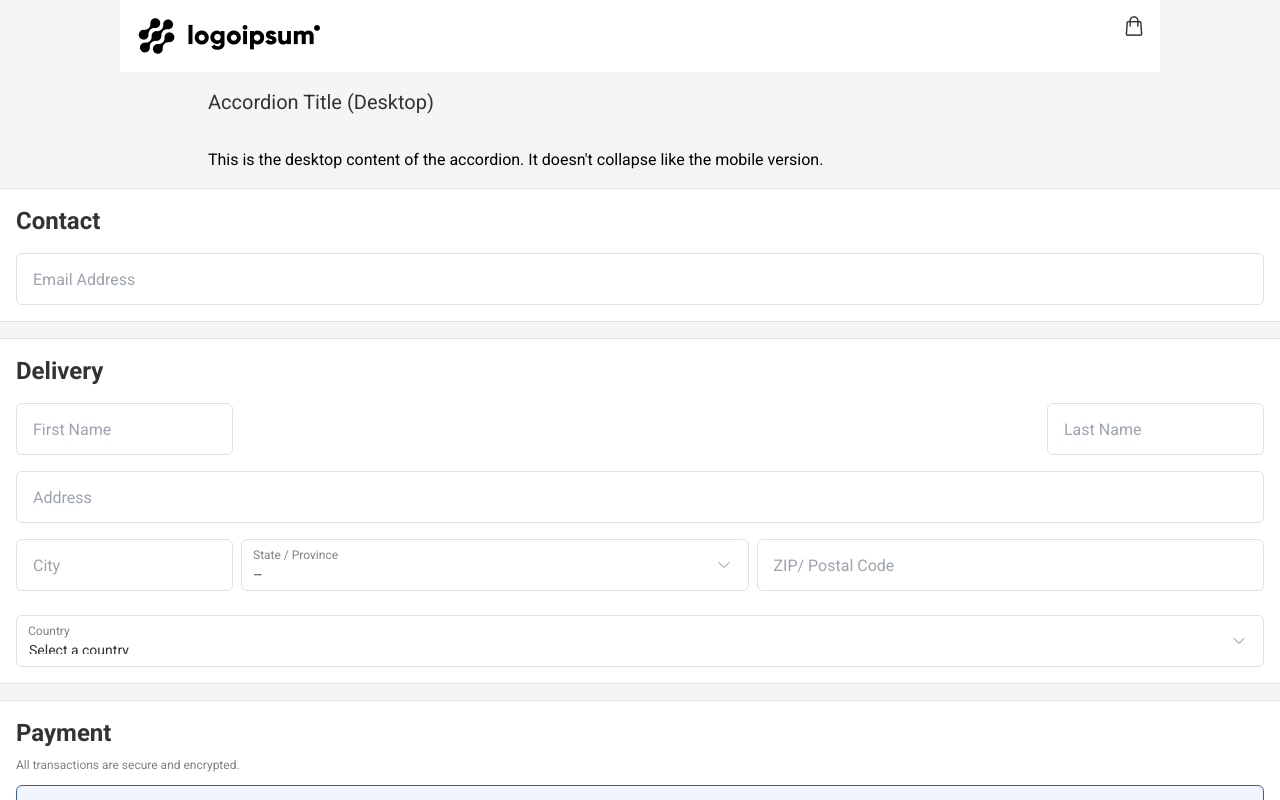
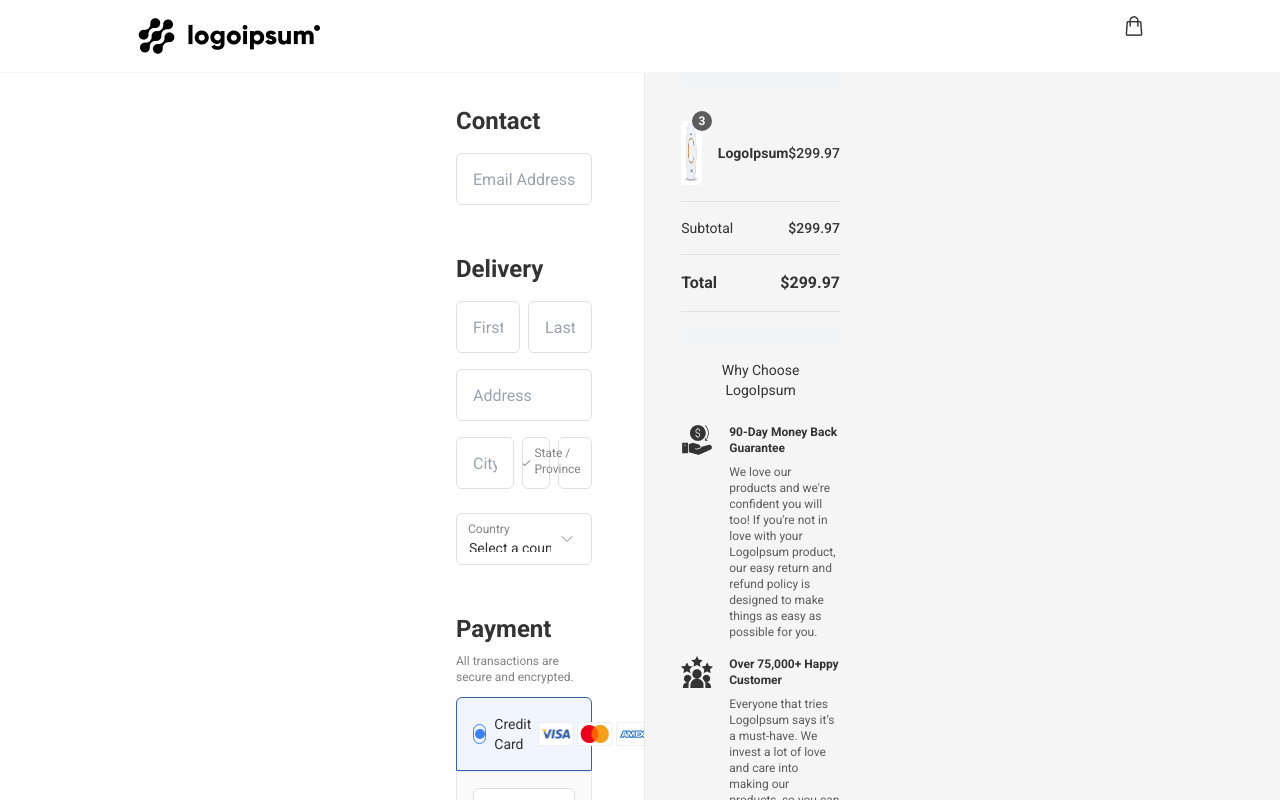
Before and after one commit to mrvanagas/commerce-core, a React (Vite) app: page / in a window 1280 px wide. Shown: the top 800 px of the page. Built offline with nearby package versions, Linux system fonts and the light colour scheme.

Commit message:
adjusted desktop styling

```diff
--- a/src/App.tsx
+++ b/src/App.tsx
@@ -1,23 +1,41 @@
-import './App.css'
-import Contact from './components/contact/Contact'
-import Delivery from './components/delivery/Delivery'
-import Navbar from './components/navbar/Navbar'
-import OrderInfo from './components/order-info/OrderInfo'
-import OurBenefits from './components/our-benefits/OurBenefits'
-import Payment from './components/payment/Payment'
+import Contact from './components/contact/Contact';
+import Delivery from './components/delivery/Delivery';
+import Navbar from './components/navbar/Navbar';
+import OrderInfo from './components/order-info/OrderInfo';
+import OurBenefits from './components/our-benefits/OurBenefits';
+import Payment from './components/payment/Payment';
 
 function App() {
-
   return (
-    <div className='container bg-neutral-100'>
+    <div className='bg-neutral-100 lg:bg-white'>
       <Navbar />
-      <OrderInfo />
-      <Contact />
-      <Delivery />
-      <Payment />
-      <OurBenefits />
+      <div className='hidden lg:block'>
+        <div className='lg:flex lg:justify-center'>
+          <div className='lg:w-full'>
+            <div className='pr-9 ml-[440px]'>
+              <Contact />
+              <Delivery />
+              <Payment />
+            </div>
+          </div>
+          <div className='bg-neutral-100 lg:w-full'>
+            <div className='border-l pl-9 mr-[440px]'>
+              <div className='hidden lg:block'>
+                <OrderInfo />
+              </div>
+            </div>
+          </div>
+        </div>
+      </div>
+      <div className='block lg:hidden'>
+        <OrderInfo />
+        <Contact />
+        <Delivery />
+        <Payment />
+        <OurBenefits />
+      </div>
     </div>
-  )
+  );
 }
 
-export default App
+export default App;
--- a/src/components/contact/Contact.tsx
+++ b/src/components/contact/Contact.tsx
@@ -2,7 +2,7 @@ import InputField from '../../shared/input/Input';
 
 const Contact: React.FC = () => {
   return (
-    <div className='bg-white border-t border-b border-neutral-550 p-4 mb-4'>
+    <div className='bg-white border-y lg:border-y-0 border-neutral-550 p-4 my-4'>
       <h2 className='text-2xl font-bold mb-4 text-neutral-450'>Contact</h2>
       <InputField label='Email Address' placeholder='Email Address' />
     </div>
--- a/src/components/delivery/Delivery.tsx
+++ b/src/components/delivery/Delivery.tsx
@@ -27,26 +27,26 @@ const Delivery: React.FC = () => {
   };
 
   return (
-    <div className='bg-white border-t border-b border-neutral-550 p-4 mb-4 text-neutral-450'>
+    <div className='bg-white border-y lg:border-y-0 border-neutral-550 p-4 mb-4 text-neutral-450'>
       <h2 className='text-2xl font-bold mb-4'>Delivery</h2>
-      <div className='flex justify-between gap-2 mb-4'>
+      <div className='flex justify-normal gap-2 mb-4'>
         <Input placeholder={'First Name'} />
         <Input placeholder={'Last Name'} />
       </div>
       <Input placeholder={'Address'} className='mb-4' />
-      <div className='flex flex-col md:flex-row gap-2 mb-4'>
-        <Input placeholder={'City'} className='w-full md:w-auto mb-2' />
-        <div className='flex flex-row gap-2 w-full'>
+      <div className='flex flex-col lg:flex-row lg:justify-evenly gap-2 mb-4'>
+        <Input placeholder={'City'} className='flex-1 mb-2' />
+        <div className='flex gap-2'>
           <div className='flex-1'>
             <StateSelect
               states={states}
               selectedState={selectedState}
               onStateChange={handleStateChange}
-              className='w-full'
+              className=''
             />
           </div>
           <div className='flex-1'>
-            <Input placeholder={'ZIP/ Postal Code'} className='w-full' />
+            <Input placeholder={'ZIP/ Postal Code'} className='' />
           </div>
         </div>
       </div>
--- a/src/components/navbar/Navbar.tsx
+++ b/src/components/navbar/Navbar.tsx
@@ -3,7 +3,7 @@ import shopping from '../../images/shopping-bag.png';
 
 const Navbar = () => {
   return (
-    <nav>
+    <nav className='border-b border-neutral-100'>
       <div className='bg-white flex justify-between mx-auto p-4 h-[56px] md:h-[72px] max-w-[1040px]'>
           <a href='#'>
             <img src={logo}  className='h-6 md:h-full'/>
--- a/src/components/order-info/OrderInfo.tsx
+++ b/src/components/order-info/OrderInfo.tsx
@@ -1,12 +1,13 @@
 import { useState } from 'react';
 import Chevron from '../../images/Chevron.svg';
 import Product from '../../images/product.png';
+import OurBenefits from '../our-benefits/OurBenefits';
 
 const OrderInfo = () => {
   const [isOpen, setIsOpen] = useState(false);
 
   return (
-    <div className='w-full max-w-4xl mx-auto'>
+    <div className='mx-auto'>
       <div className='block lg:hidden'>
         <button
           onClick={() => setIsOpen(!isOpen)}
@@ -28,7 +29,7 @@ const OrderInfo = () => {
             isOpen ? 'max-h-96' : 'max-h-0'
           }`}
         >
-          <div className='p-4 bg-neutral-100'>
+          <div className='pt-4 px-4 bg-neutral-100'>
             <div className='border-y border-neutral-550'>
               <div className='py-4 flex items-center'>
                 <div className='relative'>
@@ -66,15 +67,46 @@ const OrderInfo = () => {
         </div>
       </div>
       <div className='hidden lg:block'>
-        <div className='p-4 bg-neutral-100 text-neutral-450'>
-          <h2 className='text-xl'>Accordion Title (Desktop)</h2>
+        <div className='py-4 bg-gray-100'>
+          <div className='py-4 bg-neutral-100'>
+            <div className='border-y lg:border-b lg:border-t-0 border-neutral-550'>
+              <div className='py-4 flex items-center'>
+                <div className='relative'>
+                  <img
+                    src={Product}
+                    alt='product'
+                    className='h-16 w-16 rounded'
+                  />
+                  <span className='absolute top-0 right-0 transform translate-x-1/2 -translate-y-1/2 bg-neutral-650 text-white text-xs font-bold rounded-full w-5 h-5 flex items-center justify-center'>
+                    3
+                  </span>
+                </div>
+                <p className='text-sm font-bold text-neutral-450 ml-4'>
+                  LogoIpsum
+                </p>
+                <p className='ml-auto text-sm text-neutral-450 font-medium'>
+                  $299.97
+                </p>
+              </div>
+            </div>
+
+            <div className='py-4 flex items-center border-b border-neutral-550'>
+              <p className='text-sm font-normal text-neutral-450'>Subtotal</p>
+              <p className='ml-auto text-sm text-neutral-450 font-medium'>
+                $299.97
+              </p>
+            </div>
+            <div className='py-4 flex items-center border-b border-neutral-550'>
+              <p className='text-base font-bold text-neutral-450'>Total</p>
+              <p className='ml-auto text-base font-bold text-neutral-450'>
+                $299.97
+              </p>
+            </div>
+          </div>
         </div>
-        <div className='p-4 bg-gray-100'>
-          <p>
-            This is the desktop content of the accordion. It doesn't collapse
-            like the mobile version.
-          </p>
-        </div>
+      </div>
+      <div className='hidden lg:block'>
+        <OurBenefits />
       </div>
     </div>
   );
--- a/src/components/payment/Payment.tsx
+++ b/src/components/payment/Payment.tsx
@@ -12,7 +12,7 @@ const Payment = () => {
   const [selectedMethod, setSelectedMethod] = useState('creditCard');
 
   return (
-    <div className='bg-white border-t border-b border-neutral-550 p-4 mx-auto'>
+    <div className='bg-white border-y lg:border-y-0 border-neutral-550 p-4 mx-auto'>
       <h2 className='text-2xl font-bold mb-2 text-neutral-450'>Payment</h2>
       <p className='font-normal text-xs mb-3 text-neutral-850'>
         All transactions are secure and encrypted.
```
